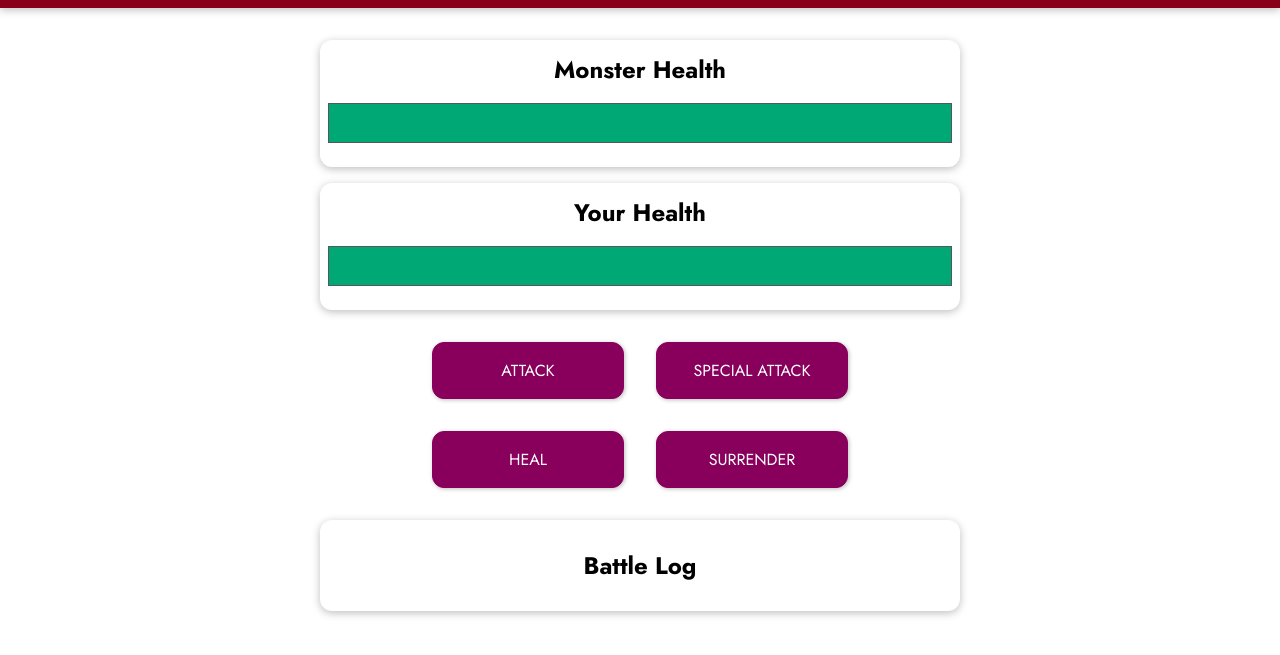
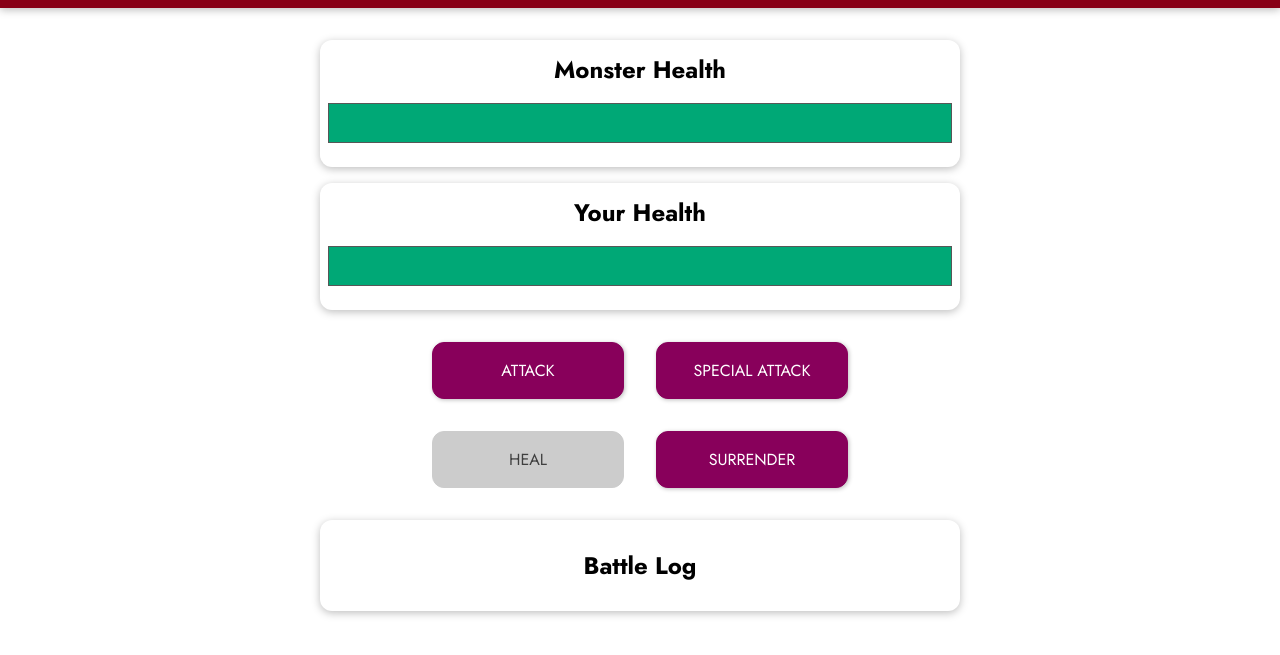
Before and after one commit to Pascale-Cheddar/kill-the-monster, a plain HTML site: page index.html in a window 1280 px wide. Shown: the part 97-752 px from the top of the page. Drawn offline with nearby package versions, Linux system fonts and the light colour scheme.

Commit message:
Update index.html

```diff
--- a/index.html
+++ b/index.html
@@ -39,7 +39,7 @@
       <section id="controls" v-else>
         <button @click="attackMonster">ATTACK</button>
         <button :disabled="specialAttackAvailable" @click="specialAttack">SPECIAL ATTACK</button>
-        <button :disabled="healingIsAvailable" @click="healingPortion">HEAL</button>
+        <button :disabled="healingIsNotAvailable" @click="healingPortion">HEAL</button>
         <button @click="surrender">SURRENDER</button>
       </section>
       <section id="log" class="container">
```
